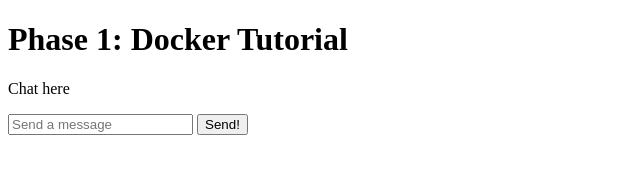
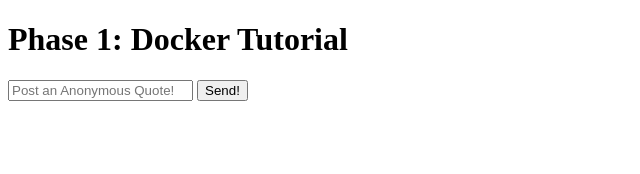
Before and after one commit to Imani-ES/Distributed-Systems, a website: page Phase_1/index.html in a window 1280 px wide. Shown: the whole page, without its empty margins (0-640 px from the left). Drawn offline with nearby package versions, Linux system fonts and the light colour scheme; no server answers.

Commit message:
completed client server functionality
created simple post a quote app where multiple clients can post messages where all clients see

```diff
--- a/Phase_1/index.html
+++ b/Phase_1/index.html
@@ -13,11 +13,10 @@
         <div class=chat>
             <div class="chat_booth" >
                 <pid id = "chat_history"> </pid>
-                <p>Chat here</p>
             </div>
 
             <div class="chat_box">
-                <input type = "text" id="input_chat" name="input_chat" placeholder="Send a message" >
+                <input type = "text" id="input_chat" name="input_chat" placeholder="Post an Anonymous Quote!" >
                 <button id="send_chat" onclick = "send_chat()" class="btn btn-primary btn-md"> Send! </button>
             </div>
         </div>
@@ -49,7 +48,7 @@
                 console.log("Chat history: "+msg);
                 chat_history.innerHTML = '';
                 for(chat in msg){
-                chat_history.innerHTML += msg[chat][0]+": "+msg[chat][1] +'<br>';
+                chat_history.innerHTML += msg[chat] +'<br>';
                 }
             });
 
```
Also changed, not shown: Phase_1/package.json (added, +8 -0 lines), 1 other file.
